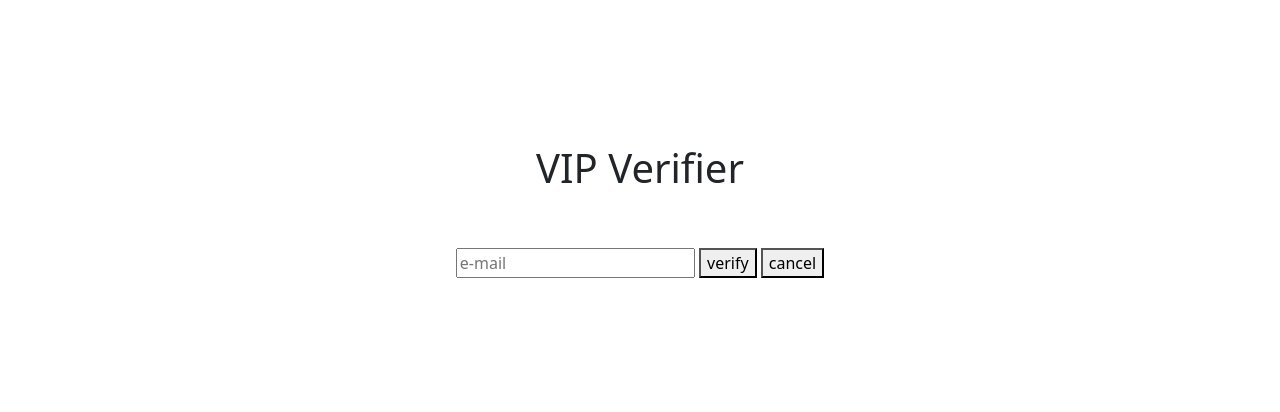
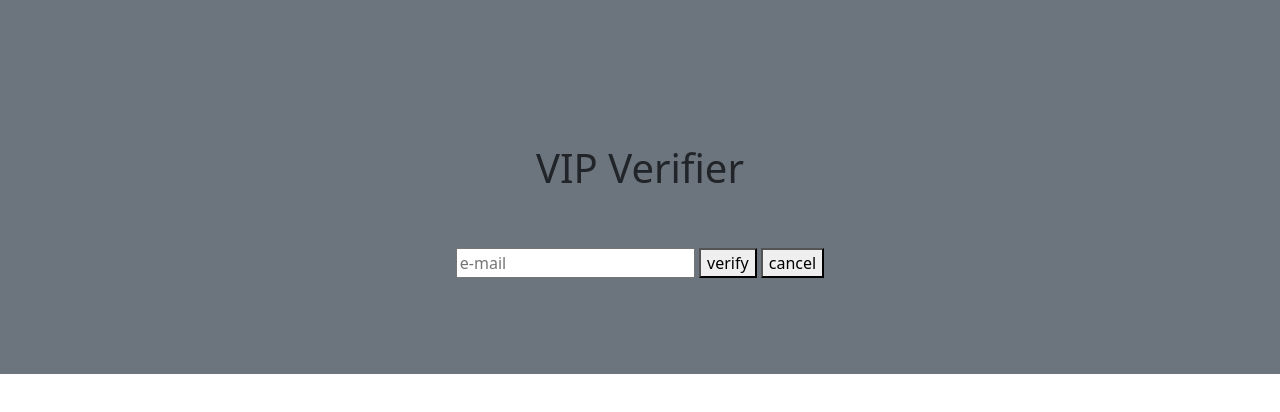
Before and after one commit to Yuri-Punzo/js-mail-dadi, a plain HTML site: page index.html in a window 1280 px wide. Drawn offline with nearby package versions, Linux system fonts and the light colour scheme.

Commit message:
added a bg-color

```diff
--- a/index.html
+++ b/index.html
@@ -13,7 +13,7 @@
 
 <body>
 
-    <section class="verifier">
+    <section class="verifier bg-secondary">
         <div class="container py-5">
             <div class="row">
                 <div class="col text-center my-5">
```
